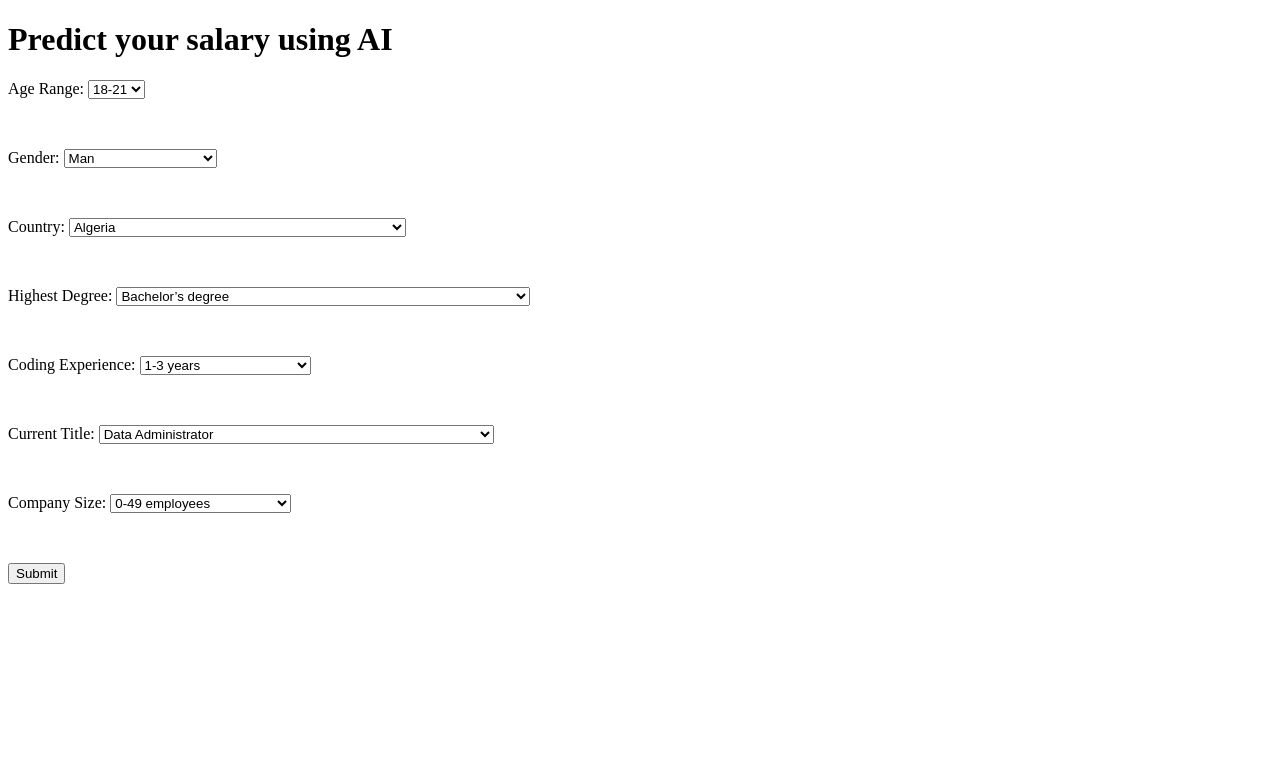
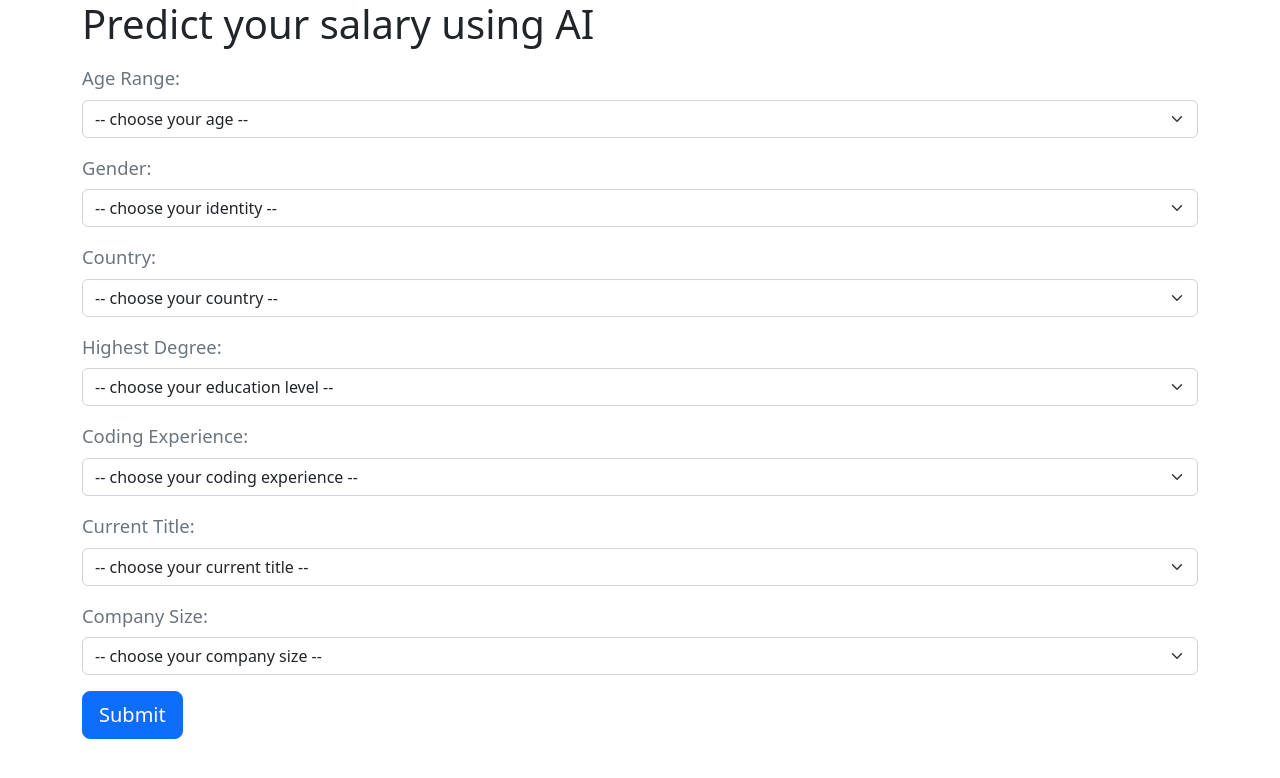
Before and after one commit to SnehPat21/salary_prediction_front_end, a Flask app: page / in a window 1280 px wide. Shown: the top 778 px of the page. Run offline with Flask 3, Linux system fonts and the light colour scheme.

Commit message:
formatting

```diff
--- a/app.py
+++ b/app.py
@@ -10,7 +10,7 @@ app.config["SECRET_KEY"] = "seasdad(*2sffcra01^23sdet"
 CORS(app)
 
 # Get this URL from the Azure Overview page of your API web app
-api_url = "patel-hw12.azurewebsites.net" # base url for API endpoints
+api_url = "https://patel-hw12.azurewebsites.net" # base url for API endpoints
 
 # main index page route
 @app.route("/")
--- /dev/null
+++ b/static/css/stylesheet.css
@@ -0,0 +1,21 @@
+label {
+    display: block;
+    font-size: 1.15rem;
+  }
+
+  .prediction_text {
+    display: block;
+    font-size: 1.5rem;
+    font-weight: bold;
+    color: green;
+    margin: 20px;
+    padding: 20px;
+  }
+  .error_text {
+    display: block;
+    font-size: 1.5rem;
+    font-weight: bold;
+    color: maroon;
+    margin: 20px;
+    padding: 20px;
+  }
--- a/templates/base.html
+++ b/templates/base.html
@@ -4,8 +4,31 @@
     <meta charset="UTF-8" />
     <meta name="viewport" content="width=device-width, initial-scale=1.0" />
     <title>{% block page_title %} {% endblock %}</title>
+    <link
+      href="https://cdn.jsdelivr.net/npm/bootstrap@5.2.3/dist/css/bootstrap.min.css"
+      rel="stylesheet"
+      integrity="sha384-rbsA2VBKQhggwzxH7pPCaAqO46MgnOM80zW1RWuH61DGLwZJEdK2Kadq2F9CUG65"
+      crossorigin="anonymous"
+    />
+    <!--Popper.min.js and bootstrap.min.js are needed for functionality such as modals and alerts-->
+    <script
+      src="https://cdn.jsdelivr.net/npm/@popperjs/core@2.11.6/dist/umd/popper.min.js"
+      integrity="sha384-oBqDVmMz9ATKxIep9tiCxS/Z9fNfEXiDAYTujMAeBAsjFuCZSmKbSSUnQlmh/jp3"
+      crossorigin="anonymous"
+    ></script>
+    <script
+      src="https://cdn.jsdelivr.net/npm/bootstrap@5.2.3/dist/js/bootstrap.min.js"
+      integrity="sha384-cuYeSxntonz0PPNlHhBs68uyIAVpIIOZZ5JqeqvYYIcEL727kskC66kF92t6Xl2V"
+      crossorigin="anonymous"
+    ></script>
+    <link
+      rel="stylesheet"
+      href="{{ url_for('static', filename='css/stylesheet.css') }}"
+    />
   </head>
   <body>
-    {% block error %} {% endblock %} {% block content %} {% endblock %}
+    <div class="container">
+      {% block error %} {% endblock %} {% block content %} {% endblock %}
+    </div>
   </body>
 </html>
--- a/templates/index.html
+++ b/templates/index.html
@@ -1,23 +1,26 @@
-{%extends 'base.html'%}
-
-{% block page_title %} AI Salary Predictor {% endblock%}
-
-{%block content%}
+{%extends 'base.html'%} {% block page_title %} AI Salary Predictor {% endblock
+    %} {%block content%}
 
     <h1>Predict your salary using AI</h1>
     {% if prediction %}
-    <span class="contact100-form-title" id="output" style="color: #ff0000">
-      &nbsp;{{ prediction.predicted_salary }}
+    <span class="prediction_text" id="output">
+      Your predicted salary is: {{ "${:,.2f}".format(prediction.predicted_salary) }}
     </span>
+
     {% endif %} {% if error %}
-    <span class="contact100-form-title" id="output" style="color: #ff0000">
-      &nbsp;{{ error }}
-    </span>
+    <span class="error_text" id="output"> &nbsp;{{ error }} </span>
     {% endif %}
 
     <form name="salary_prediction_form" action="/predict" method="POST">
-      <label for="ageSelect">Age Range:</label>
-      <select name="age" id="ageSelect">
+      <div class="mb-3 mt-3">
+        <label for="ageSelect" class="form-label text-secondary">Age Range:</label>
+        <select
+          name="age"
+          id="ageSelect"
+          class="form-select form-select-md mb-3"
+          aria-label="Select your age group"
+        >
+          <option value="">-- choose your age --</option>
           <option value="0">18-21</option>
           <option value="1">22-24</option>
           <option value="2">25-29</option>
@@ -30,22 +33,36 @@
           <option value="9">60-69</option>
           <option value="10">70+</option>
         </select>
+      </div>
 
-      <p>&nbsp;</p>
-
-      <label for="genderSelect">Gender:</label>
-      <select name="gender" id="genderSelect">
+      <div class="mb-3">
+        <label for="genderSelect" class="form-label text-secondary">Gender:</label>
+        <select
+          name="gender"
+          id="genderSelect"
+          class="form-select form-select-md mb-3"
+          aria-label="Select your gender identity"
+        >
+          <option value="">-- choose your identity --</option>
           <option value="0">Man</option>
           <option value="1">Nonbinary</option>
           <option value="2">Prefer not to say</option>
           <option value="3">Prefer to self-describe</option>
           <option value="4">Woman</option>
         </select>
+      </div>
 
-      <p>&nbsp;</p>
-
-      <label for="countrySelect">Country:</label>
-      <select name="country" id="countrySelect">
+      <div class="mb-3">
+        <label for="countrySelect" class="form-label text-secondary"
+          >Country:</label
+        >
+        <select
+          name="country"
+          id="countrySelect"
+          class="form-select form-select-md mb-3"
+          aria-label="Select your location"
+        >
+          <option value="">-- choose your country --</option>
           <option value="0">Algeria</option>
           <option value="1">Argentina</option>
           <option value="2">Australia</option>
@@ -107,11 +124,19 @@
           <option value="56">Viet Nam</option>
           <option value="57">Zimbabwe</option>
         </select>
+      </div>
 
-      <p>&nbsp;</p>
-
-      <label for="educationSelect">Highest Degree:</label>
-      <select name="highest_deg" id="educationSelect">
+      <div class="mb-3">
+        <label for="educationSelect" class="form-label text-secondary"
+          >Highest Degree:</label
+        >
+        <select
+          name="highest_deg"
+          id="educationSelect"
+          class="form-select form-select-md mb-3"
+          aria-label="Select your education level"
+        >
+          <option value="">-- choose your education level --</option>
           <option value="0">Bachelor’s degree</option>
           <option value="1">Doctoral degree</option>
           <option value="2">I prefer not to answer</option>
@@ -122,11 +147,18 @@
             Some college/university study without earning a bachelor’s degree
           </option>
         </select>
-
-      <p>&nbsp;</p>
-
-      <label for="codingExperienceSelect">Coding Experience:</label>
-      <select name="coding_exp" id="codingExperienceSelect">
+      </div>
+      <div class="mb-3">
+        <label for="codingExperienceSelect" class="form-label text-secondary"
+          >Coding Experience:</label
+        >
+        <select
+          name="coding_exp"
+          id="codingExperienceSelect"
+          class="form-select form-select-md mb-3"
+          aria-label="Select your coding experience"
+        >
+          <option value="">-- choose your coding experience --</option>
           <option value="0">1-3 years</option>
           <option value="1">10-20 years</option>
           <option value="2">20+ years</option>
@@ -135,11 +167,18 @@
           <option value="5">&lt; 1 year</option>
           <option value="6">I have never written code</option>
         </select>
-
-      <p>&nbsp;</p>
-
-      <label for="titleSelect">Current Title:</label>
-      <select name="title" id="titleSelect">
+      </div>
+      <div class="mb-3">
+        <label for="titleSelect" class="form-label text-secondary"
+          >Current Title:</label
+        >
+        <select
+          name="title"
+          id="titleSelect"
+          class="form-select form-select-md mb-3"
+          aria-label="Select your current title"
+        >
+          <option value="">-- choose your current title --</option>
           <option value="0">Data Administrator</option>
           <option value="1">
             Data Analyst (Business, Marketing, Financial, Quantitative, etc)
@@ -159,21 +198,33 @@
           <option value="12">Statistician</option>
           <option value="13">Teacher / professor</option>
         </select>
-
-      <p>&nbsp;</p>
-
-      <label for="companySizeSelect">Company Size:</label>
-      <select name="company_size" id="companySizeSelect">
+      </div>
+      <div class="mb-3">
+        <label for="companySizeSelect" class="form-label text-secondary"
+          >Company Size:</label
+        >
+        <select
+          name="company_size"
+          id="companySizeSelect"
+          class="form-select form-select-md mb-3"
+          aria-label="Select your company size"
+        >
+          <option value="">-- choose your company size --</option>
           <option value="0">0-49 employees</option>
           <option value="1">10,000 or more employees</option>
           <option value="2">1000-9,999 employees</option>
           <option value="3">250-999 employees</option>
           <option value="4">50-249 employees</option>
         </select>
-
-      <p>&nbsp;</p>
-
-      <input type="submit" id="submit" value="Submit" />
+      </div>
+      <div class="mb-3">
+        <input
+          class="btn btn-primary btn-lg"
+          type="submit"
+          id="submit"
+          value="Submit"
+        />
+      </div>
     </form>
 
     {% endblock %}
```
Lines whose indentation alone changed are shown as unchanged.
